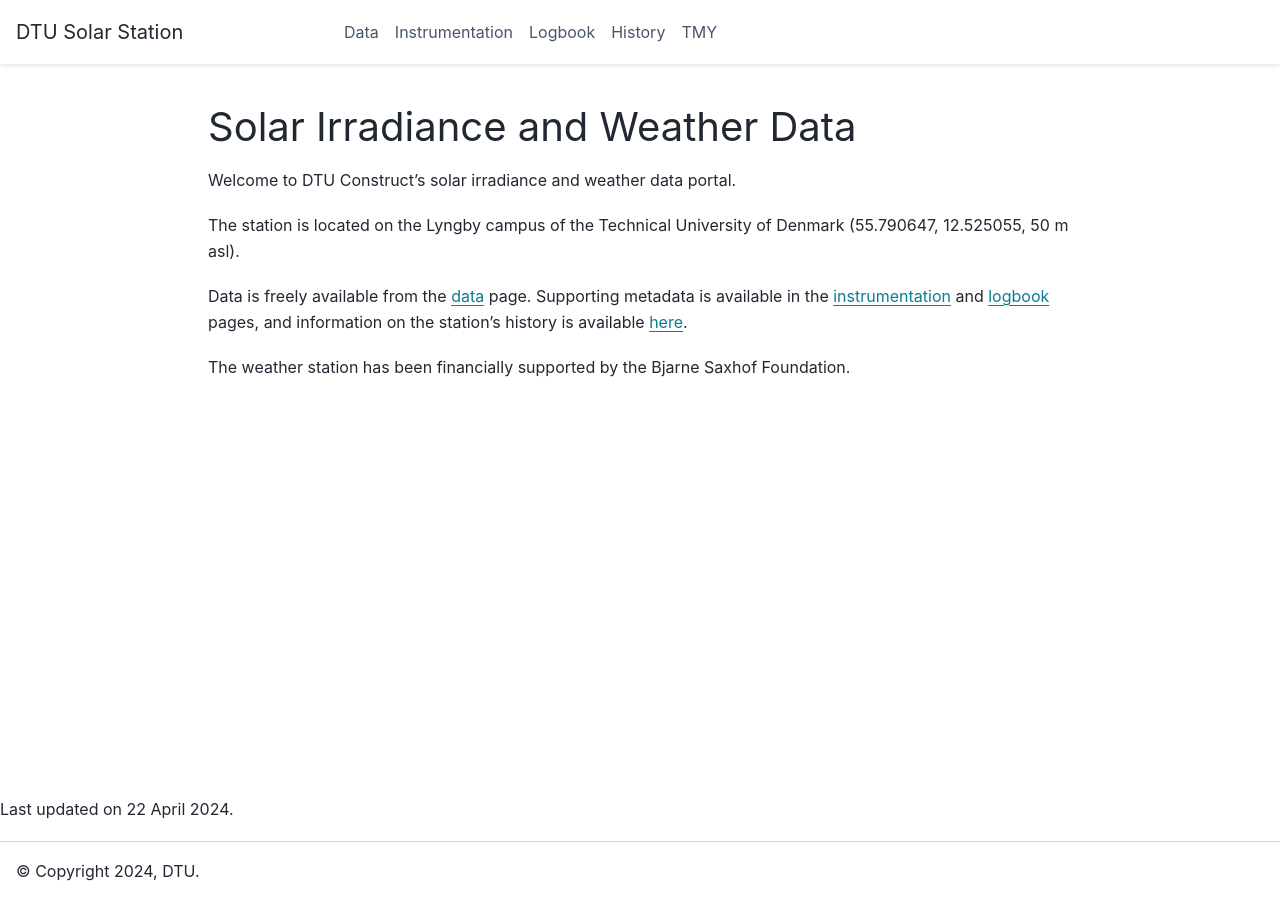
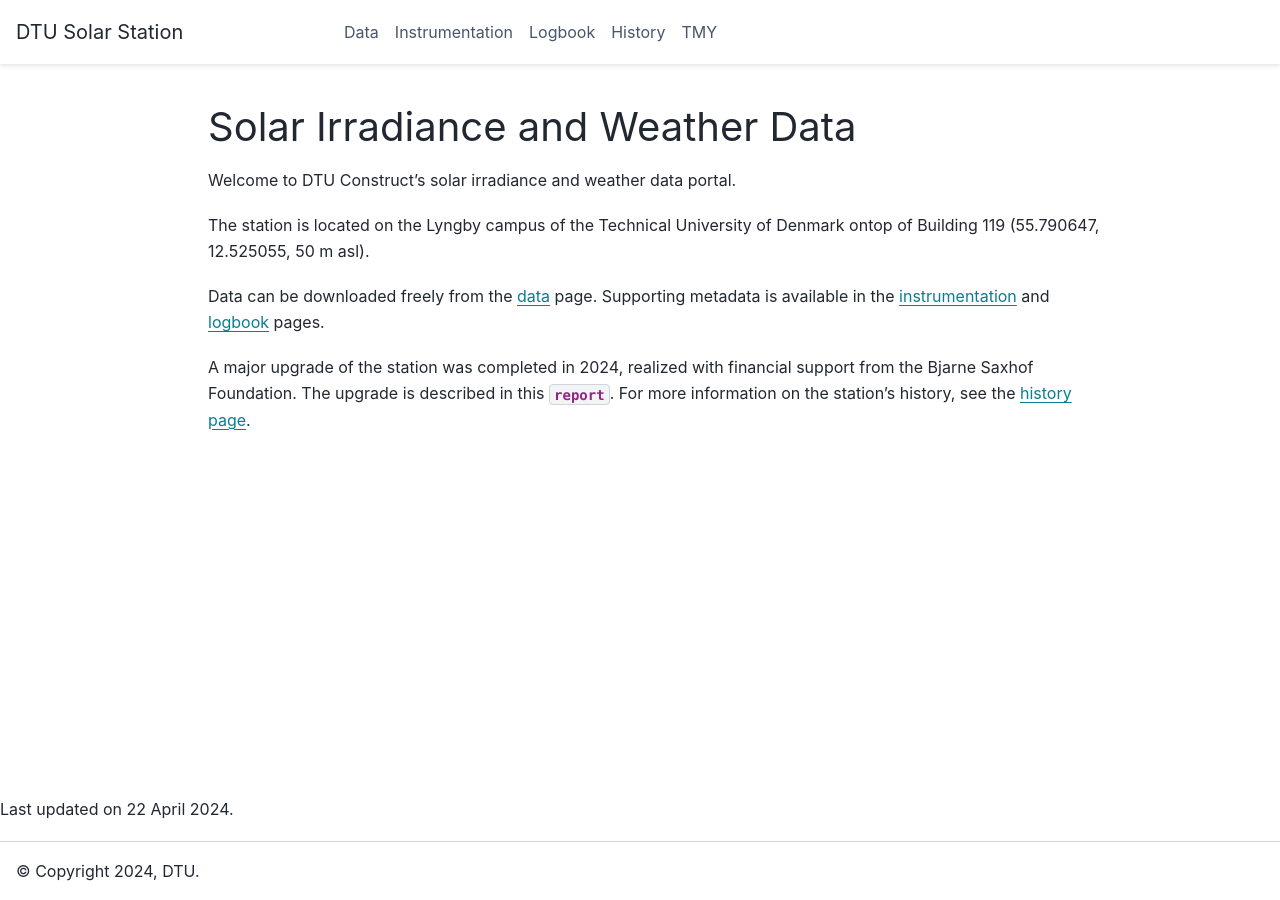
Before and after one commit to AssessingSolar/dtu_solar_station, a Sphinx documentation site: the page built from docs/index.md, in a window 1280 px wide. Built offline with Sphinx 7.4.7 and the PyData theme 0.15.4, drawn with Linux system fonts in a browser that asks for light colours.

Commit message:
Update index.md

````diff
--- a/docs/index.md
+++ b/docs/index.md
@@ -2,11 +2,11 @@
 
 Welcome to DTU Construct's solar irradiance and weather data portal.
 
-The station is located on the Lyngby campus of the Technical University of Denmark (55.790647, 12.525055, 50 m asl).
+The station is located on the Lyngby campus of the Technical University of Denmark ontop of Building 119 (55.790647, 12.525055, 50 m asl).
 
-Data is freely available from the [data](../data) page. Supporting metadata is available in the [instrumentation](instrumentation) and [logbook](logbook) pages, and information on the station's history is available [here](history).
+Data can be downloaded freely from the [data](../data) page. Supporting metadata is available in the [instrumentation](instrumentation) and [logbook](logbook) pages.
 
-The weather station has been financially supported by the Bjarne Saxhof Foundation.
+A major upgrade of the station was completed in 2024, realized with financial support from the Bjarne Saxhof Foundation. The upgrade is described in this {download}`report <reports/2024_DTU_weather_station_Saxhof.pdf>`. For more information on the station's history, see the [history page](history).
 
 
 ```{toctree}
````
